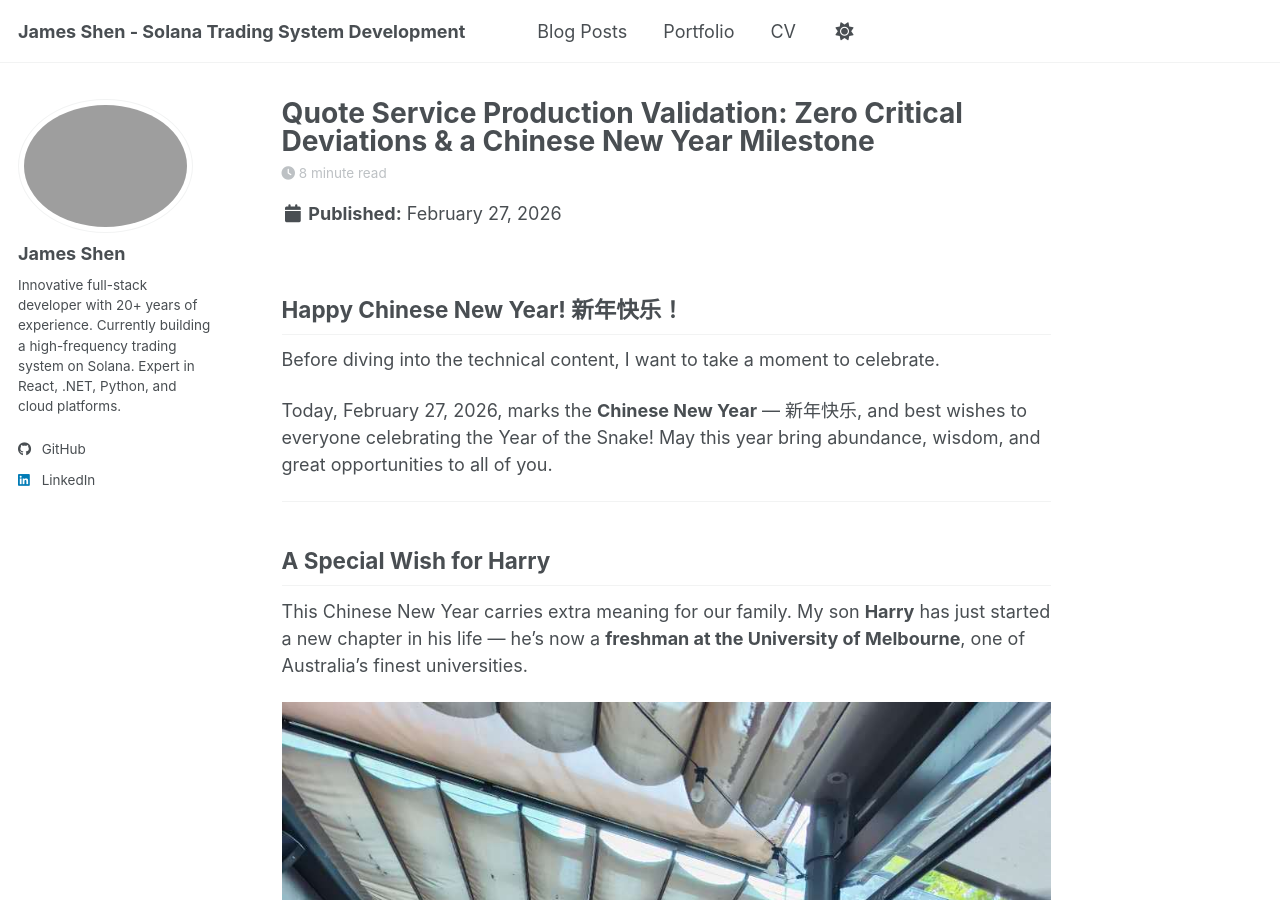
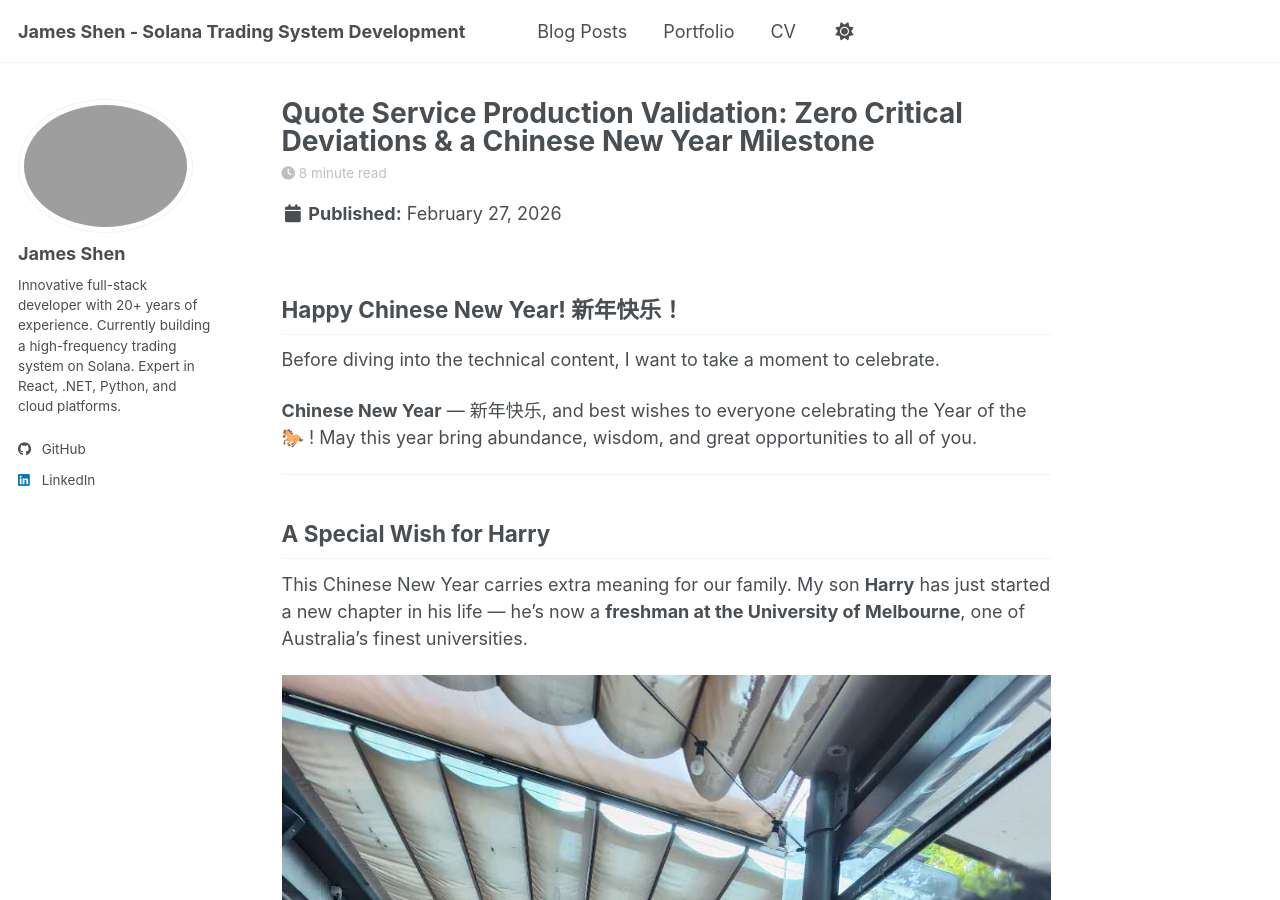
Before and after one commit to guidebee/guidebee.github.io, a Jekyll site: the page built from _posts/2026-02-27-quote-service-production-validation-chinese-new-year.md, in a window 1280 px wide and 900 px high. Built offline with Jekyll 4.4.1, drawn with Linux system fonts in a browser that asks for light colours; a script bundle is joined from its source files by our own code; library files that are not in the unit come from our copies; some of the changed text lies outside the part shown.

Commit message:
Update 2026-02-27-quote-service-production-validation-chinese-new-year.md

```diff
--- a/_posts/2026-02-27-quote-service-production-validation-chinese-new-year.md
+++ b/_posts/2026-02-27-quote-service-production-validation-chinese-new-year.md
@@ -22,7 +22,7 @@
 
 Before diving into the technical content, I want to take a moment to celebrate.
 
-Today, February 27, 2026, marks the **Chinese New Year** — 新年快乐, and best wishes to everyone celebrating the Year of the Snake! May this year bring abundance, wisdom, and great opportunities to all of you.
+ **Chinese New Year** — 新年快乐, and best wishes to everyone celebrating the Year of the 🐎 ! May this year bring abundance, wisdom, and great opportunities to all of you.
 
 ---
 
@@ -275,7 +275,7 @@
 
 On a day when family milestones and cultural celebrations remind us why we build things, it's satisfying to close out a major technical validation. The quote services are production ready — 9.3/10 overall, zero critical deviations, oracle prices fully populated, and arbitrage detection running at 99.9% accuracy.
 
-Happy Chinese New Year to everyone. May the Year of the Snake bring sharp thinking, precise execution, and profitable opportunities — in trading and in life.
+Happy Chinese New Year to everyone. May the Year of the Horse bring sharp thinking, precise execution, and profitable opportunities — in trading and in life.
 
 And Harry — welcome to the University of Melbourne. The best is yet to come.
 
```
